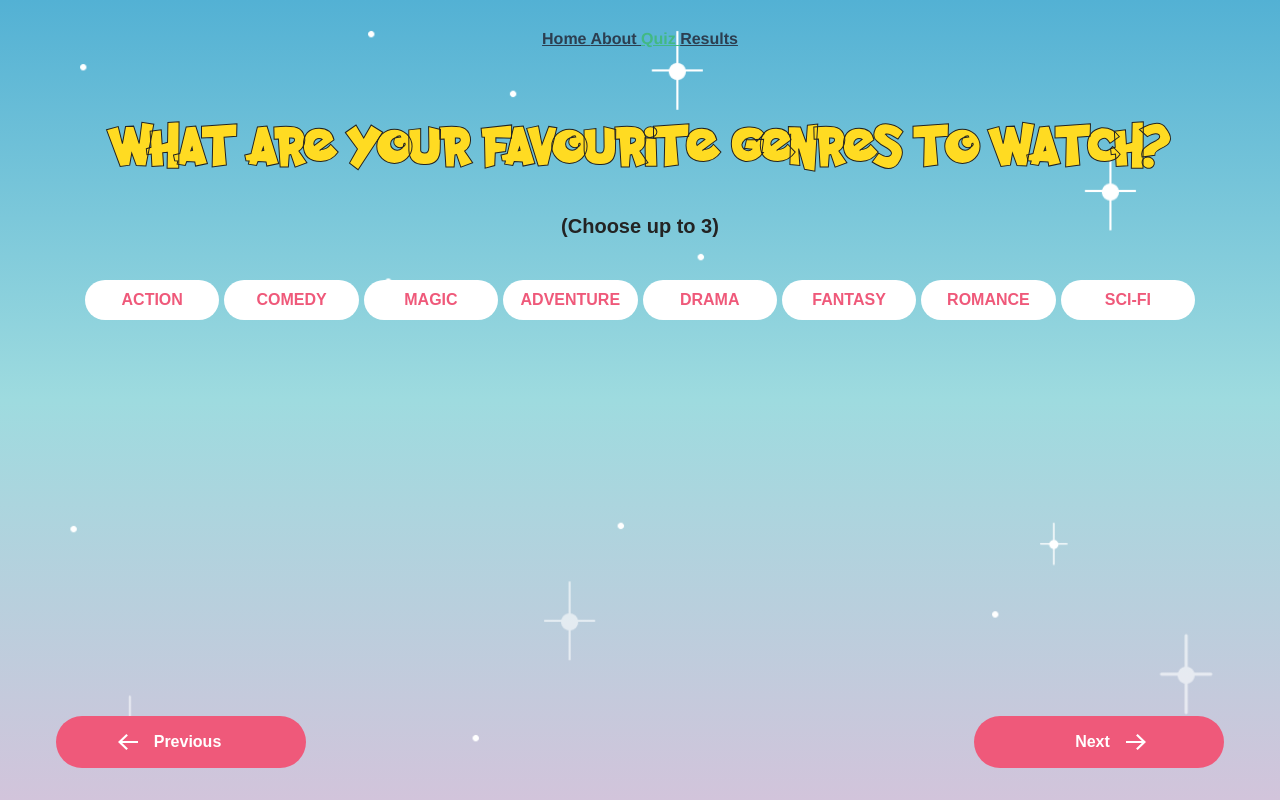
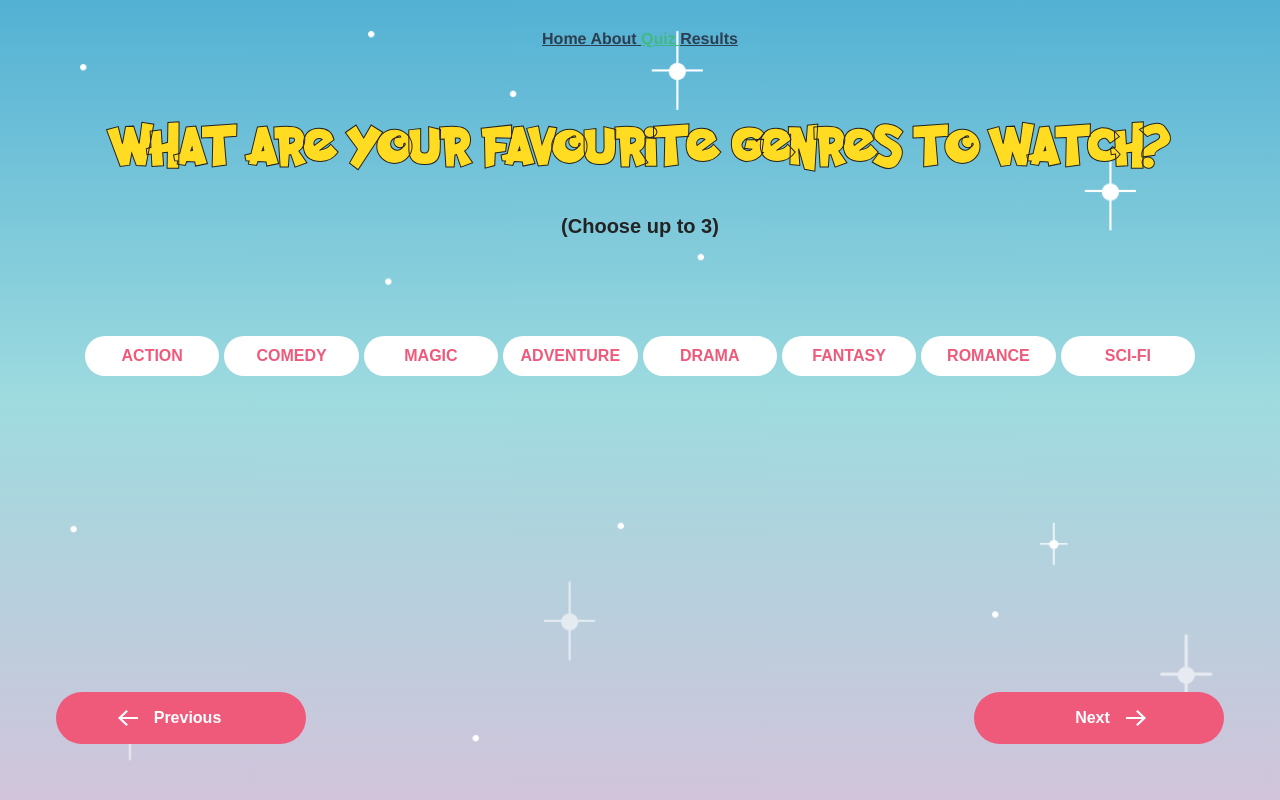
Before and after one commit to builtbybea/breakable-toy, a Vue app: page /quiz/1 in a window 1280 px wide. Built offline with nearby package versions, Linux system fonts and the light colour scheme.

Commit message:
refactor(quiz) refactor style to layout for desktop

```diff
--- a/src/assets/scss/components/_pagination.scss
+++ b/src/assets/scss/components/_pagination.scss
@@ -1,7 +1,6 @@
 .pagination {
     display: flex;
     justify-content: space-evenly;
-
 }
 
 @include min-width(bp(s)) {
@@ -11,7 +10,7 @@
     left: 0;
     right: 0;
     justify-content: space-between;
-    margin: 0 1.5rem;
+    margin: 1.5rem;
     padding: 2rem;
 }
 }
--- a/src/assets/scss/views/_quiz.scss
+++ b/src/assets/scss/views/_quiz.scss
@@ -1,3 +1,9 @@
+@include min-width(bp(s)) {
+    .quiz {
+        display: grid;
+        grid-gap: 2.5rem;
+    }
+}
 .quiz {
     &__image-input {
         display: grid;
```
